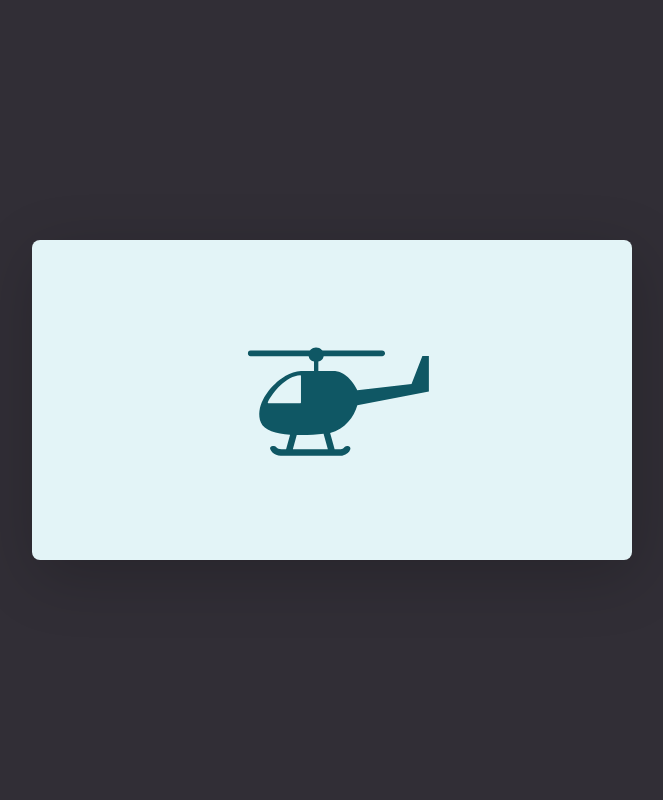
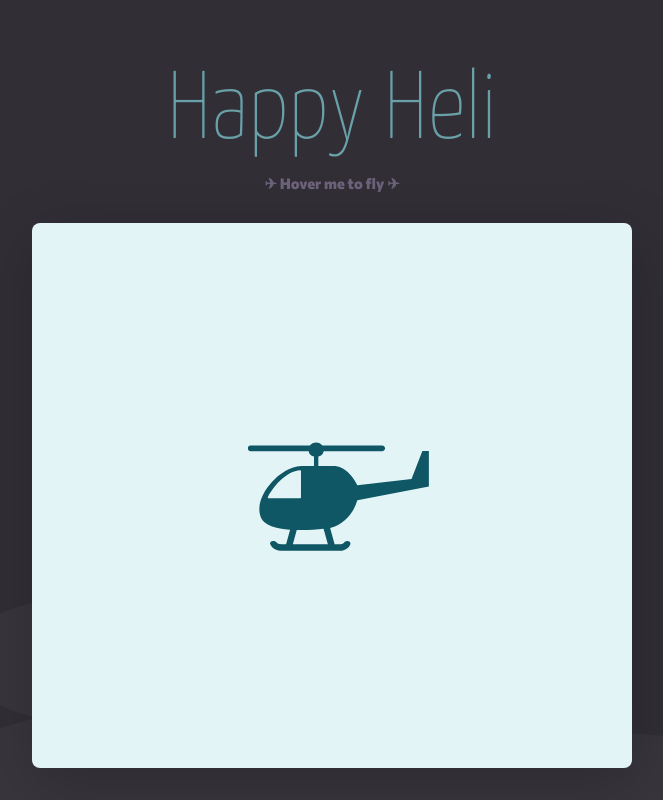
Before and after one commit to josh-b-howson/HappyHeli, a plain HTML site: page index.html in a window 1280 px wide. Shown: the whole page, without its empty margins (308-971 px from the left). Drawn offline with Linux system fonts and the light colour scheme.

Commit message:
Improvements

```diff
--- a/index.html
+++ b/index.html
@@ -6,13 +6,58 @@
   <meta name="viewport" content="width=device-width, initial-scale=1.0" />
   <title>Happy Heli</title>
   <link rel="stylesheet" href="reset.css">
+  <link
+    href="https://fonts.googleapis.com/css2?family=Commissioner:wght@800&family=Yanone+Kaffeesatz:wght@200&display=swap"
+    rel="stylesheet">
   <style>
+    body {
+      font-family: Arial, Helvetica, sans-serif;
+      font-family: 'Commissioner', sans-serif;
+    }
+
+    h1 {
+      font-family: 'Yanone Kaffeesatz', sans-serif;
+      font-size: 6rem;
+      margin-bottom: 1rem;
+      margin-top: 4rem;
+      color: #6aa0a8;
+      text-align: center;
+    }
+
+    .help {
+      font-size: .925rem;
+      font-weight: bold;
+      color: #6c627a;
+      text-align: center;
+      margin-bottom: 2rem;
+    }
+
+    .wrap::before {
+      position: absolute;
+      display: block;
+      content: '';
+      width: 100%;
+      height: 100%;
+      background-image: url(images/Cloud-1.svg);
+      background-size: min(250%, 1080px) auto;
+      background-position: center 100%;
+      background-repeat: no-repeat;
+      opacity: 3%;
+    }
+
     .wrap {
+      position: relative;
       display: flex;
+      flex-direction: column;
       background-color: #312e36;
-      justify-content: center;
+      justify-content: flex-start;
       align-items: center;
       min-height: 100vh;
+    }
+
+    .bg-back {
+      width: 100%;
+      height: 100%
     }
 
     .bg-back:hover {
@@ -56,8 +101,10 @@
       display: flex;
       align-items: center;
       justify-content: center;
+      width: 100%;
+      height: 100%;
       padding: 10%;
-      transition: transform .75s cubic-bezier(.19,0,0,1.32);
+      transition: transform .75s cubic-bezier(.19, 0, 0, 1.32);
     }
 
     .heli-wrap:hover {
@@ -65,8 +112,14 @@
     }
 
     .card {
+      flex-grow: 1;
+
+      display: flex;
+      align-items: center;
+      justify-content: center;
       width: max(33%, 600px);
       max-width: calc(100vw - 2rem);
+      margin-bottom: 2rem;
       background-color: #E3F4F7;
       border-radius: .5rem;
 
@@ -227,6 +280,8 @@
 
 <body>
   <div class="wrap">
+    <h1>Happy Heli</h1>
+    <div class="help">✈ Hover me to fly ✈</div>
     <div class="card">
       <div class="bg-back">
         <div class="heli-wrap">
```
